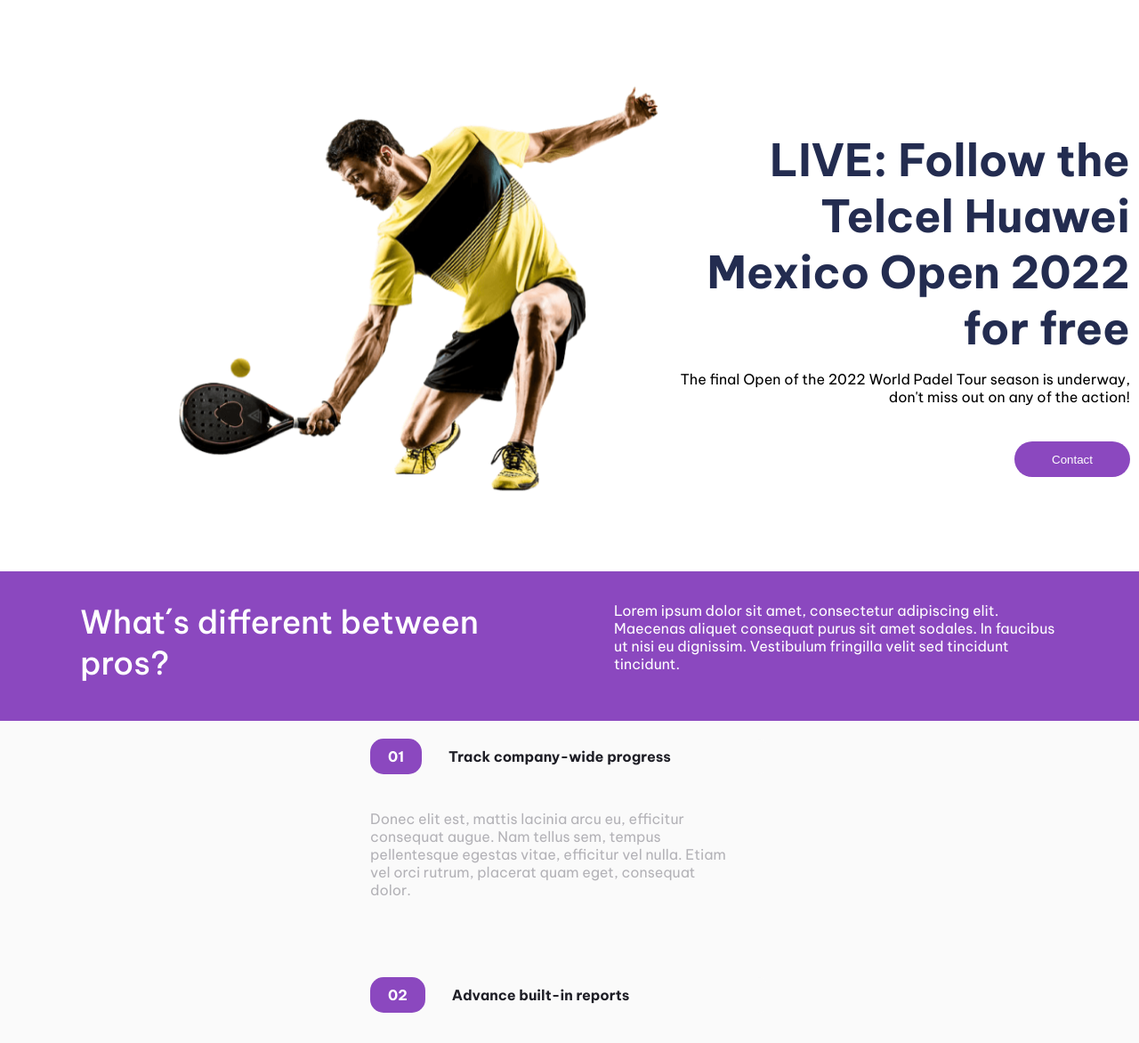
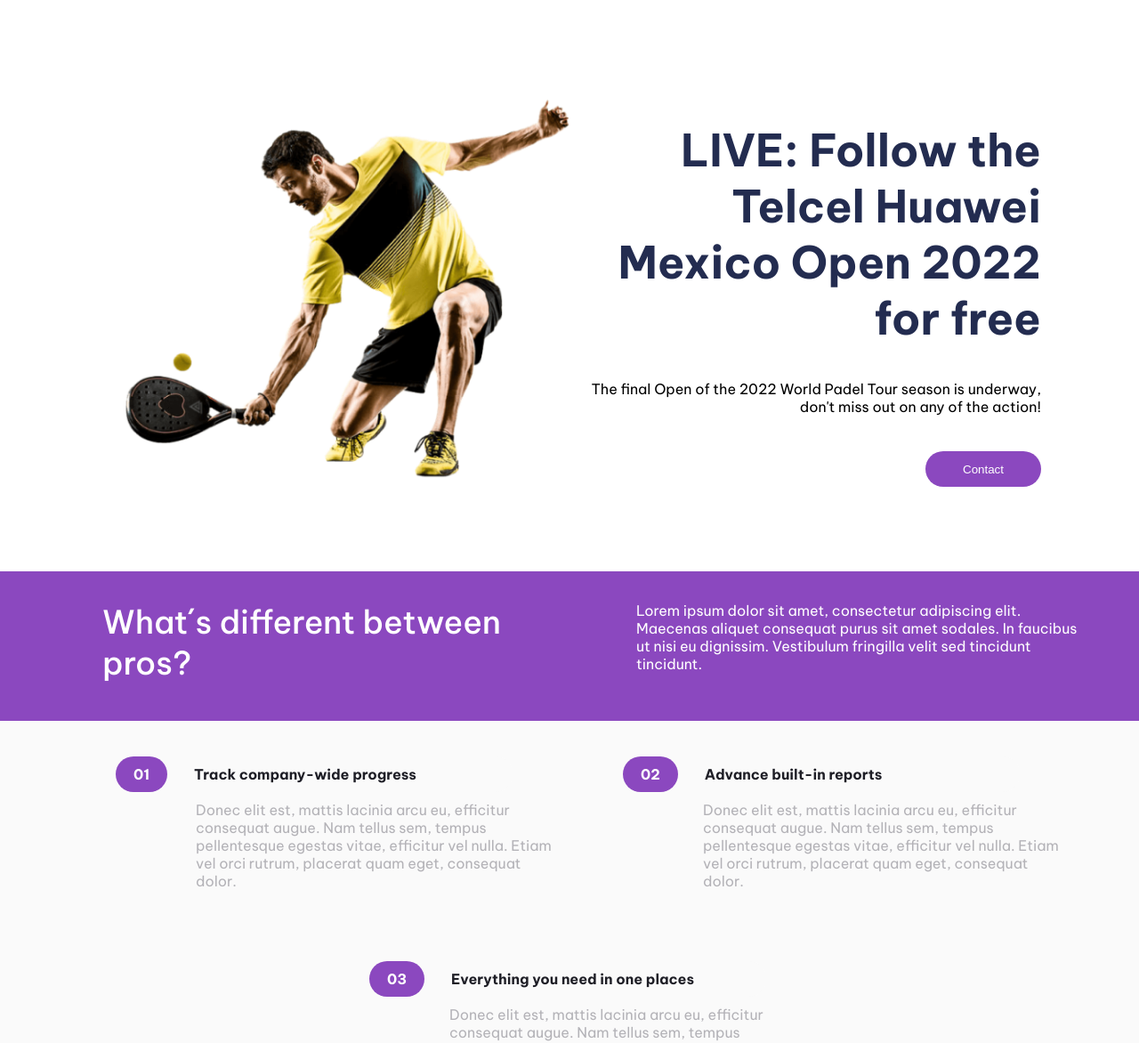
Before and after one commit to FabianMardones/prueba-sitio-web, a plain HTML site: page Examen-Practico-Final-FE1-FabianMardones/root/index.html in a window 1280 px wide. Shown: the part 108-1280 px from the top of the page at 89% size. Drawn offline with Linux system fonts and the light colour scheme.

Commit message:
Examen-Practico-Final-FE1-FabianMardones

```diff
--- a/Examen-Practico-Final-FE1-FabianMardones/root/css/style.css
+++ b/Examen-Practico-Final-FE1-FabianMardones/root/css/style.css
@@ -93,7 +93,7 @@
 }
 .section1 h1{
     width: 410px;
-    height: 228px;
+    height: 250px;
     text-align: right;
     color: var(--h1);
 }
@@ -161,30 +161,29 @@
 
 }
 .card{
-    height: 228px;
-    width: 448px;
-    margin: 20px 100px;
+    height: 150px;
+    width: 450px;
+    margin: 40px 60px;
 }
 .card h4{
     height: 20px;
     width: 446px;
     padding-top: 10px;
     padding-bottom: 30px;
-    border-radius: 10px;
+    border-radius: 30px;
     background-color: var(--barrasection2);
 }
 .card strong{
     padding: 10px 20px;
     background-color: var(--violet);
     color: #fff;
-    border-radius: 15px;
+    border-radius: 30px;
     margin-right: 30px;
     font-size: 16px;
 }
 .card h4 p{
-    margin: 50px 0;
+    margin: 50px 0px;
     width: 408px;
-    height: 130px;
     font-size: 16px;
     color: var(--Psection2);
 }
@@ -296,6 +295,7 @@
     margin: 10px 70px;
 }
 .list li a{
+    font-size: 16px;
     text-decoration: none;
     color:var(--white);
 }
@@ -362,12 +362,12 @@
         align-items: center;
         height: 500px;
         max-height: 60%;
-        max-width: 80%;
-        margin: 50px 200px;
+        max-width: 79%;
+        margin: 50px 140px;
     }
     .section1 .img img {
-        width: 540px;
-        height: 461px;
+        width: 500px;
+        height: 430px;
     }
     .section1 h1{
         width: 530px;
@@ -394,6 +394,7 @@
     .between h2{
         width: 500px;
         margin-top: 50px;
+        margin-left: 50px;
     }
     .between .textmobile{
         display: none;
@@ -413,9 +414,10 @@
     .section2 h4{
         background-color:var(--backcard)
     }
-    .section2 p{
-        margin-left: 50px;
+    .card h4 p{
+        margin: 20px 90px;
     }
+
 
 /* E el título lo ponemos más grande para que luzca mejor en tamaño desktop*/
 
```
